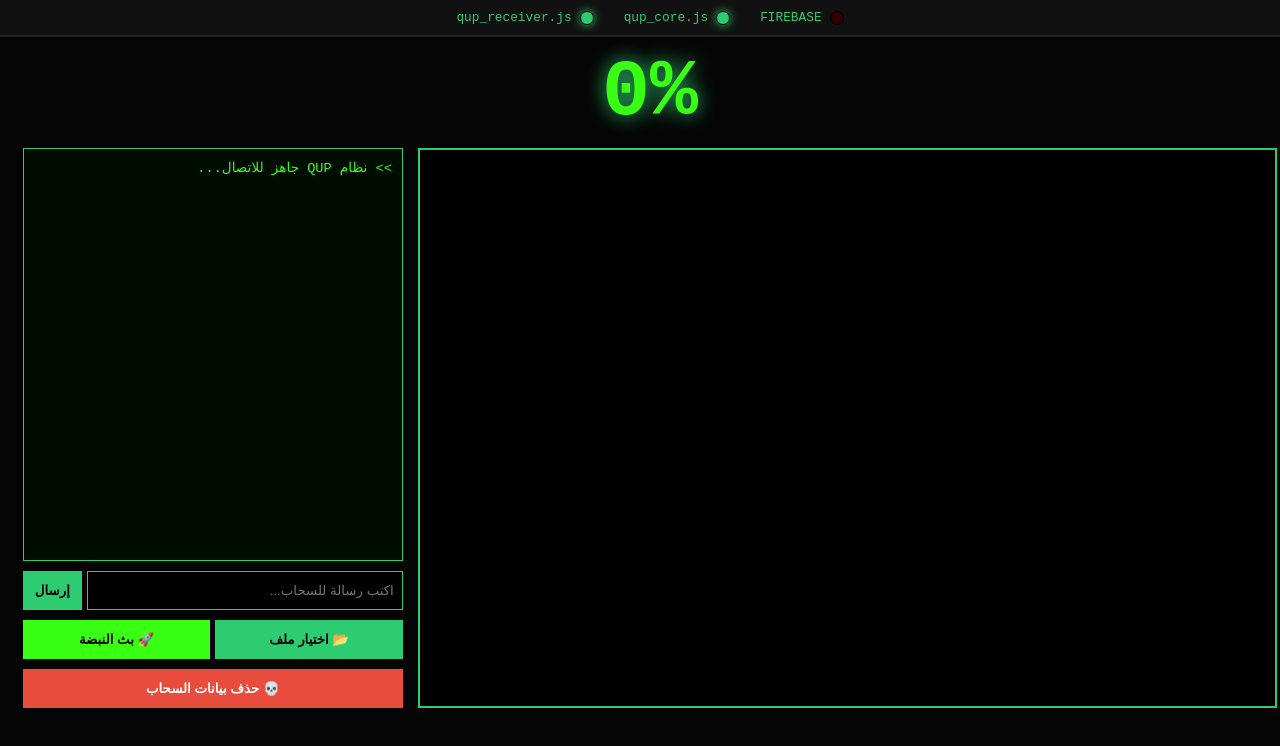
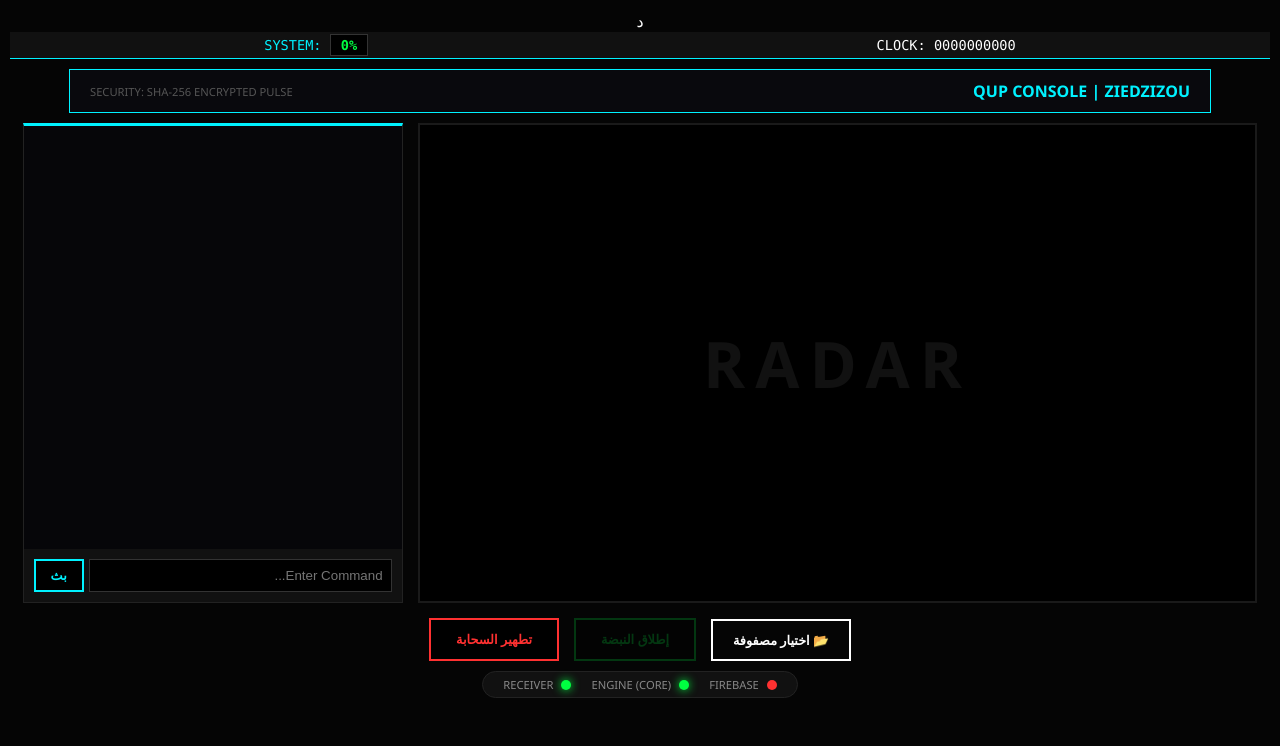
Before and after one commit to bouzanizied0-afk/trust-escrow, a plain HTML site: page index.html in a window 1280 px wide. Drawn offline with Linux system fonts and the light colour scheme; no server answers.

Commit message:
Update index.html

```diff
--- a/index.html
+++ b/index.html
@@ -1,92 +1,89 @@
-<!DOCTYPE html>
+د<!DOCTYPE html>
 <html lang="ar" dir="rtl">
 <head>
     <meta charset="UTF-8">
-    <title>QUP Command Center - Sovereign Edition</title>
+    <meta name="viewport" content="width=device-width, initial-scale=1.0">
+    <title>QUP Unified Console | ziedzizou-7b74d</title>
     <style>
-        body {
-            margin: 0; background-color: #050505; color: #2ecc71;
-            font-family: 'Courier New', monospace;
-            display: flex; flex-direction: column; align-items: center; height: 100vh; overflow: hidden;
+        :root {
+            --neon-blue: #00f2ff;
+            --neon-green: #00ff41;
+            --neon-red: #ff3131;
+            --dark-bg: #050505;
+            --panel-bg: rgba(10, 10, 15, 0.9);
+            --border-glow: 0 0 15px rgba(0, 242, 255, 0.3);
         }
-        .status-bar {
-            width: 100%; padding: 10px; background: #111;
-            display: flex; justify-content: center; align-items: center; gap: 30px;
-            border-bottom: 2px solid #222; font-size: 0.8rem;
+        body { background: var(--dark-bg); color: #fff; font-family: 'Segoe UI', sans-serif; display: flex; flex-direction: column; align-items: center; padding: 10px; overflow-x: hidden; margin: 0; height: 100vh; }
+
+        /* شريط الحالة العلوي الجديد - يحتوي على العدادات */
+        .top-status-bar {
+            width: 100%; background: #111; border-bottom: 1px solid var(--neon-blue);
+            display: flex; justify-content: space-around; align-items: center; padding: 5px 0;
+            font-family: 'Consolas', monospace; font-size: 0.85rem; z-index: 100;
         }
-        .status-item { display: flex; align-items: center; gap: 8px; }
-        .led { width: 12px; height: 12px; border-radius: 50%; background: #330000; transition: 0.5s; border: 1px solid #000; }
+        .mini-counter { color: var(--neon-green); font-weight: bold; border: 1px solid #333; padding: 2px 10px; background: #000; }
 
-        #main-counter {
-            font-size: 5rem; font-weight: bold; margin: 10px 0;
-            text-shadow: 0 0 20px #2ecc71; color: #39ff14;
-        }
-        .container {
-            display: grid; grid-template-columns: 1fr 380px;
-            gap: 15px; width: 98%; height: 70vh;
-        }
-        .display-unit {
-            background: #000; border: 2px solid #2ecc71; position: relative;
-            display: flex; align-items: center; justify-content: center; overflow: hidden;
-        }
-        #radar-canvas { position: absolute; width: 100%; height: 100%; opacity: 0.3; z-index: 1; }
-        #tv-image, #tv-video { max-width: 95%; max-height: 95%; display: none; z-index: 5; border: 1px solid #2ecc71; }
+        .dashboard { background: var(--panel-bg); border: 1px solid var(--neon-blue); padding: 10px 20px; width: 95%; max-width: 1100px; display: flex; justify-content: space-between; align-items: center; margin: 10px 0; }
 
-        .panel { display: flex; flex-direction: column; gap: 10px; height: 100%; }
-        #chat-box {
-            flex-grow: 1; background: rgba(0,15,0,0.9); border: 1px solid #2ecc71;
-            padding: 10px; font-size: 0.85rem; overflow-y: auto; color: #39ff14;
-        }
-        .chat-input-area { display: flex; gap: 5px; }
-        #chatInput {
-            flex-grow: 1; background: #000; border: 1px solid #2ecc71; color: #39ff14; padding: 8px; outline: none;
-        }
-        .btn-group { display: grid; grid-template-columns: 1fr 1fr; gap: 5px; }
-        button {
-            padding: 12px; cursor: pointer; border: none; font-weight: bold;
-            background: #2ecc71; color: #000; transition: 0.3s;
-        }
-        button:hover { opacity: 0.8; }
-        .btn-danger { background: #e74c3c; color: white; margin-top: auto; }
+        .main-container { display: grid; grid-template-columns: 1fr 380px; gap: 15px; width: 98%; max-width: 1300px; height: 60vh; }
+        .canvas-section { background: #000; border: 2px solid #1a1a1a; position: relative; display: flex; align-items: center; justify-content: center; overflow: hidden; }
+        .chat-section { background: var(--panel-bg); border: 1px solid #222; display: flex; flex-direction: column; border-top: 3px solid var(--neon-blue); }
+
+        #messages { flex-grow: 1; padding: 10px; overflow-y: auto; font-family: 'Consolas', monospace; font-size: 0.8rem; background: rgba(0,0,0,0.3); color: #aaa; }
+
+        /* أضواء الحالة في الأسفل */
+        .bottom-led-bar { display: flex; gap: 20px; margin-top: 10px; background: #111; padding: 5px 20px; border-radius: 20px; border: 1px solid #222; }
+        .status-item { display: flex; align-items: center; gap: 8px; font-size: 0.7rem; color: #888; }
+        .dot { width: 10px; height: 10px; border-radius: 50%; background: var(--neon-red); transition: 0.3s; }
+        .dot.online { background: var(--neon-green); box-shadow: 0 0 10px var(--neon-green); }
+
+        .btn { padding: 12px 25px; background: #000; border: 2px solid var(--neon-blue); color: var(--neon-blue); cursor: pointer; font-weight: bold; transition: 0.2s; font-size: 0.8rem; }
+        .btn:hover:not(:disabled) { box-shadow: 0 0 15px var(--neon-blue); background: rgba(0, 242, 255, 0.1); }
+        .btn:disabled { opacity: 0.2; cursor: not-allowed; }
+
+        #displayScreen, #videoScreen { max-width: 95%; max-height: 95%; display: none; border: 1px solid var(--neon-blue); }
+        .bottom-controls { margin-top: 15px; display: flex; gap: 15px; align-items: center; }
+        .file-label { cursor:pointer; border:2px solid #fff; padding:10px 20px; font-weight:bold; font-size: 0.8rem; }
     </style>
 </head>
 <body>
 
-    <div class="status-bar">
-        <div class="status-item">
-            <div id="led-fb" class="led"></div> <span>FIREBASE</span>
+    <div class="top-status-bar">
+        <div id="rotaryCounter">CLOCK: 0000000000</div>
+        <div style="color: var(--neon-blue);">SYSTEM: <span id="progressStatus" class="mini-counter">0%</span></div>
+    </div>
+
+    <div class="dashboard">
+        <h3 style="margin:0; color:var(--neon-blue); font-size: 1rem;">QUP CONSOLE | ZIEDZIZOU</h3>
+        <div style="font-size: 0.7rem; color: #555;">SECURITY: SHA-256 ENCRYPTED PULSE</div>
+    </div>
+
+    <div class="main-container">
+        <div class="canvas-section">
+            <img id="displayScreen">
+            <video id="videoScreen" controls autoplay muted></video>
+            <div id="placeholderText" style="color: #111; font-size: 4rem; font-weight: 900; letter-spacing: 10px;">RADAR</div>
         </div>
-        <div class="status-item">
-            <div id="led-core" class="led"></div> <span>qup_core.js</span>
-        </div>
-        <div class="status-item">
-            <div id="led-rcv" class="led"></div> <span>qup_receiver.js</span>
+        <div class="chat-section">
+            <div id="messages"></div>
+            <div style="padding: 10px; background: #111; display: flex; gap:5px;">
+                <input type="text" id="msgInput" placeholder="Enter Command..." style="flex:1; background:#000; color:var(--neon-green); border:1px solid #333; padding:8px; outline:none;">
+                <button id="sendMsgBtn" class="btn" style="padding:5px 15px;">بث</button>
+            </div>
         </div>
     </div>
 
-    <div id="main-counter">0%</div>
+    <div class="bottom-controls">
+        <label for="fileInput" class="file-label">📂 اختيار مصفوفة</label>
+        <input type="file" id="fileInput" style="display:none;">
+        <button id="sendBtn" class="btn" style="border-color:var(--neon-green); color:var(--neon-green);" disabled>إطلاق النبضة</button>
+        <button id="clearCloudBtn" class="btn" style="border-color:var(--neon-red); color:var(--neon-red);">تطهير السحابة</button>
+    </div>
 
-    <div class="container">
-        <div class="display-unit">
-            <canvas id="radar-canvas"></canvas>
-            <img id="tv-image">
-            <video id="tv-video" controls autoplay loop></video>
-        </div>
-
-        <div class="panel">
-            <div id="chat-box">>> نظام QUP جاهز للاتصال...</div>
-            <div class="chat-input-area">
-                <input type="text" id="chatInput" placeholder="اكتب رسالة للسحاب...">
-                <button id="sendMsgBtn">إرسال</button>
-            </div>
-
-            <input type="file" id="fileInput" style="display: none;">
-            <div class="btn-group">
-                <button id="uploadBtn" onclick="document.getElementById('fileInput').click()">📂 اختيار ملف</button>
-                <button id="sendBtn" style="background: #39ff14;">🚀 بث النبضة</button>
-            </div>
-            <button class="btn-danger" id="clearBtn">💀 حذف بيانات السحاب</button>
-        </div>
+    <div class="bottom-led-bar">
+        <div class="status-item"><div id="connDot" class="dot"></div> FIREBASE</div>
+        <div class="status-item"><div id="coreDot" class="dot"></div> ENGINE (CORE)</div>
+        <div class="status-item"><div id="sinkDot" class="dot"></div> RECEIVER</div>
     </div>
 
     <script type="module">
@@ -97,96 +94,97 @@
             apiKey: "AIzaSyAZs0bb_t-bzMtaJqy_W_QDBSdQKHLEiD4",
             authDomain: "ziedzizou-7b74d.firebaseapp.com",
             databaseURL: "https://ziedzizou-7b74d-default-rtdb.europe-west1.firebasedatabase.app",
-            projectId: "ziedzizou-7b74d"
+            projectId: "ziedzizou-7b74d",
+            storageBucket: "ziedzizou-7b74d.firebasestorage.app",
+            messagingSenderId: "937969676323",
+            appId: "1:937969676323:web:8c89472de068a2e6cd0196"
         };
 
         const app = initializeApp(firebaseConfig);
         const db = getDatabase(app);
+        const pulseRef = ref(db, 'qup_pulses');
 
-        // تصدير المتغيرات للوصول إليها من الملفات الخارجية
-        window.db = db;
-        window.mainCounter = document.getElementById('main-counter');
-        window.chatBox = document.getElementById('chat-box');
+        window.db = db; // لضمان وصول الملفات الخارجية للقاعدة
+        window.streamRef = pulseRef;
 
-        const ledFb = document.getElementById('led-fb');
-        const ledCore = document.getElementById('led-core');
-        const ledRcv = document.getElementById('led-rcv');
+        window.logToChat = (msg) => {
+            const m = document.getElementById('messages');
+            const time = new Date().toLocaleTimeString([], {hour: '2-digit', minute:'2-digit', second:'2-digit'});
+            m.innerHTML += `<div style="margin-bottom:5px;"><span style="color:#555;">[${time}]</span> > ${msg}</div>`;
+            m.scrollTop = m.scrollHeight;
+        };
 
-        // 1. فحص اتصال Firebase
-        onValue(ref(db, ".info/connected"), (snap) => {
-            ledFb.style.background = snap.val() === true ? "#2ecc71" : "red";
-            if(snap.val()) ledFb.style.boxShadow = "0 0 10px #2ecc71";
+        // ربط العداد بالنسبة المئوية
+        window.updateProgressPulse = (ratio) => {
+            const val = Math.floor(ratio * 100);
+            document.getElementById('progressStatus').innerText = val + "%";
+        };
+
+        onValue(ref(db, '.info/connected'), (snap) => {
+            const dot = document.getElementById('connDot');
+            if (snap.val() === true) {
+                dot.classList.add('online');
+                window.logToChat("<span style='color:var(--neon-green)'>تم ربط السحابة بنجاح.</span>");
+            } else {
+                dot.classList.remove('online');
+            }
         });
 
-        // 2. استيراد المحرك والمستقبل وربط الأزرار
-        try {
-            // ربط المحرك (Core)
-            import('./qup_core.js').then(m => {
-                ledCore.style.background = "#2ecc71";
-                ledCore.style.boxShadow = "0 0 10px #2ecc71";
-                window.QUP_Core = m.QUP_Core;
+        // مراقبة الملفات الخارجية وتفعيل الأضواء
+        setInterval(() => {
+            if(window.QUP_Source) document.getElementById('coreDot').classList.add('online');
+            if(window.QUP_Sink) document.getElementById('sinkDot').classList.add('online');
+        }, 1000);
 
-                // تفعيل زر بث النبضة
-                document.getElementById('sendBtn').onclick = () => {
-                    const file = document.getElementById('fileInput').files[0];
-                    if (file) {
-                        window.chatBox.innerHTML += `<div>>> جاري بث: ${file.name}...</div>`;
-                        window.QUP_Core.transmit(file);
-                    } else {
-                        alert("اختر ملفاً أولاً عبر زر (رفع ملف)");
-                    }
-                };
-            }).catch(() => ledCore.style.background = "red");
-
-            // ربط المستقبل (Receiver)
-            import('./qup_receiver_ultimate.js').then(m => {
-                ledRcv.style.background = "#2ecc71";
-                ledRcv.style.boxShadow = "0 0 10px #2ecc71";
-                if(m.QUP_Receiver && m.QUP_Receiver.init) m.QUP_Receiver.init();
-            }).catch(() => ledRcv.style.background = "red");
-
-        } catch(e) { console.error("خطأ في تحميل الوحدات:", e); }
-
-        // 3. نظام الدردشة السحابي
-        const chatRef = ref(db, 'QUP_CHAT');
-        document.getElementById('sendMsgBtn').onclick = () => {
-            const msg = document.getElementById('chatInput').value;
-            if(msg) {
-                set(chatRef, { text: msg, time: Date.now() });
-                document.getElementById('chatInput').value = "";
-            }
-        };
-        onValue(chatRef, (snap) => {
-            const data = snap.val();
-            if(data) window.chatBox.innerHTML += `<div>[${new Date().toLocaleTimeString()}] ${data.text}</div>`;
-            window.chatBox.scrollTop = window.chatBox.scrollHeight;
-        });
-
-        // 4. زر الحذف النهائي (حذف السحاب)
-        document.getElementById('clearBtn').onclick = async () => {
-            if(confirm("هل أنت متأكد من حذف جميع بيانات البث والدردشة؟")) {
-                await remove(ref(db, 'QUP_UNIVERSAL_STREAM'));
-                await remove(ref(db, 'QUP_CHAT'));
-                window.mainCounter.innerText = "0%";
-                window.chatBox.innerHTML += `<div style="color:red">>> تم تطهير السحاب بالكامل.</div>`;
-            }
-        };
-
-        // 5. معاينة الوسائط المحلية عند الاختيار
         document.getElementById('fileInput').onchange = (e) => {
             const file = e.target.files[0];
             if (file) {
                 const url = URL.createObjectURL(file);
-                const img = document.getElementById('tv-image');
-                const video = document.getElementById('tv-video');
+                const imgDisplay = document.getElementById('displayScreen');
+                const videoDisplay = document.getElementById('videoScreen');
+                const placeholder = document.getElementById('placeholderText');
+
+                if (placeholder) placeholder.style.display = 'none';
+
                 if (file.type.startsWith('video/')) {
-                    img.style.display="none"; video.style.display="block"; video.src=url;
+                    imgDisplay.style.display = 'none'; videoDisplay.style.display = 'block'; videoDisplay.src = url;
                 } else {
-                    video.style.display="none"; img.style.display="block"; img.src=url;
+                    videoDisplay.style.display = 'none'; imgDisplay.style.display = 'block'; imgDisplay.src = url;
                 }
-                window.chatBox.innerHTML += `<div>>> ملف جاهز: ${file.name}</div>`;
+                document.getElementById('sendBtn').disabled = false;
+                window.logToChat(`✅ جاهز لإطلاق مصفوفة: ${file.name}`);
+            }
+        };
+
+        document.getElementById('sendMsgBtn').onclick = () => {
+            const input = document.getElementById('msgInput');
+            if(input.value.trim() !== "") {
+                window.logToChat(`<span style="color:var(--neon-blue)">COMMAND:</span> ${input.value}`);
+                // هنا يمكن ربطها بـ Firebase للدردشة إذا أردت
+                input.value = "";
+            }
+        };
+
+        document.getElementById('clearCloudBtn').onclick = async () => {
+            if(confirm("تطهير السحابة نهائياً؟")) {
+                await remove(pulseRef);
+                document.getElementById('progressStatus').innerText = "0%";
+                window.logToChat("<span style='color:var(--neon-red)'>🚨 تم مسح السحابة.</span>");
+            }
+        };
+
+        document.getElementById('sendBtn').onclick = () => {
+            const fileInput = document.getElementById('fileInput');
+            if (window.QUP_Source && fileInput.files[0]) {
+                window.logToChat("<span style='color:var(--neon-blue)'>🚀 إطلاق النبضات...</span>");
+                window.QUP_Source.transmit(fileInput.files[0]);
             }
         };
     </script>
+
+    <script src="mouhark.js"></script>
+    <script src="moursel.js"></script>
+    <script src="mostaqbel.js"></script>
+
 </body>
 </html>
```
